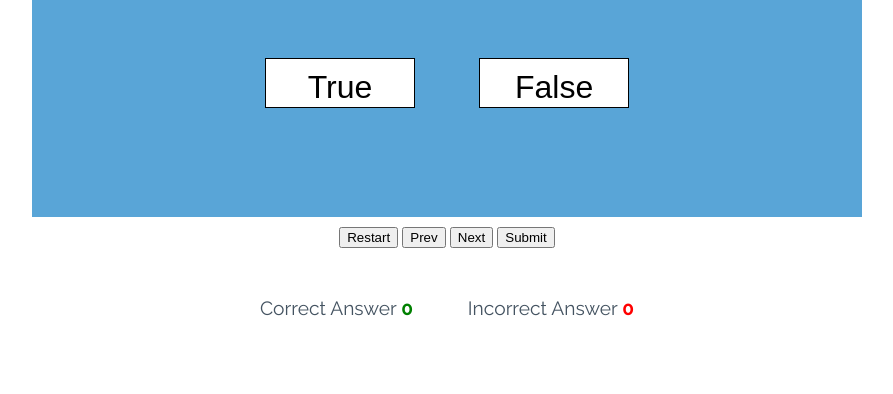
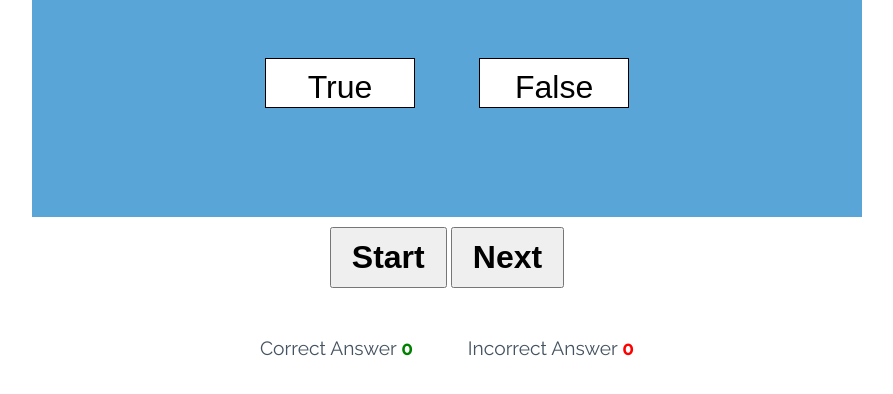
Before and after one commit to SvGin/quiz, a plain HTML site: page index.html in a window 1280 px wide. Shown: the part 294-688 px from the top of the page, without its empty margins (193-1086 px from the left). Drawn offline with Linux system fonts and the light colour scheme.

Commit message:
Change button layout

```diff
--- a/assets/css/style.css
+++ b/assets/css/style.css
@@ -61,6 +61,16 @@ body {
     color: aliceblue;
 }
 
+.start-btn, .next-btn {
+    font-size: 2rem;
+    font-weight: bold;
+    padding: 10px 20px;
+}
+
+.hide {
+    background-image: url("assets/images/"|);
+}
+
 /*scores area*/
 .score-area {
     margin: 5px auto;
@@ -81,7 +91,3 @@ body {
     display: inline-block;
     padding: 25px;
 }
-
-.hide {
-    display: none;
-}
--- a/index.html
+++ b/index.html
@@ -21,19 +21,20 @@
     </h1>
 
     <!--Game area question, true and false options, conroll buttons-->
-    <div class="game-area" id="content">
-        <div id="question-text">Question Text</div>
-        <div class="options">
-            <button class="btn btn-option" id="true">True</button>
-            <button class="btn btn-option" id="false">False</button>
+    <div class="game-area">
+        <div class="hide" id="question-area">
+            <div id="question-text">Question Text</div>
+            <div class="options" id="answer-options">
+                <button class="btn btn-option" id="true">True</button>
+                <button class="btn btn-option" id="false">False</button>
+            </div>
         </div>
     </div>
 
     <div class="controls">
-        <button class="btn btn-restart" data-type="restart" id="restart">Restart</button>
-        <button class="btn btn-prev" data-type="prev" id="prev">Prev</button>
-        <button class="btn btn-next" data-type="next" id="next">Next</button>
-        <button class="btn btn-submit" data-type="submit" id="submit">Submit</button>
+        <button class="start-btn btn" id="start-btn">Start</button>
+        <button class="next-btn btn hide" id="next-btn">Next</button>
+
     </div>
 
     <div class="score-area">
```
Also changed, not shown: assets/images/Let’s Start.png (added).
